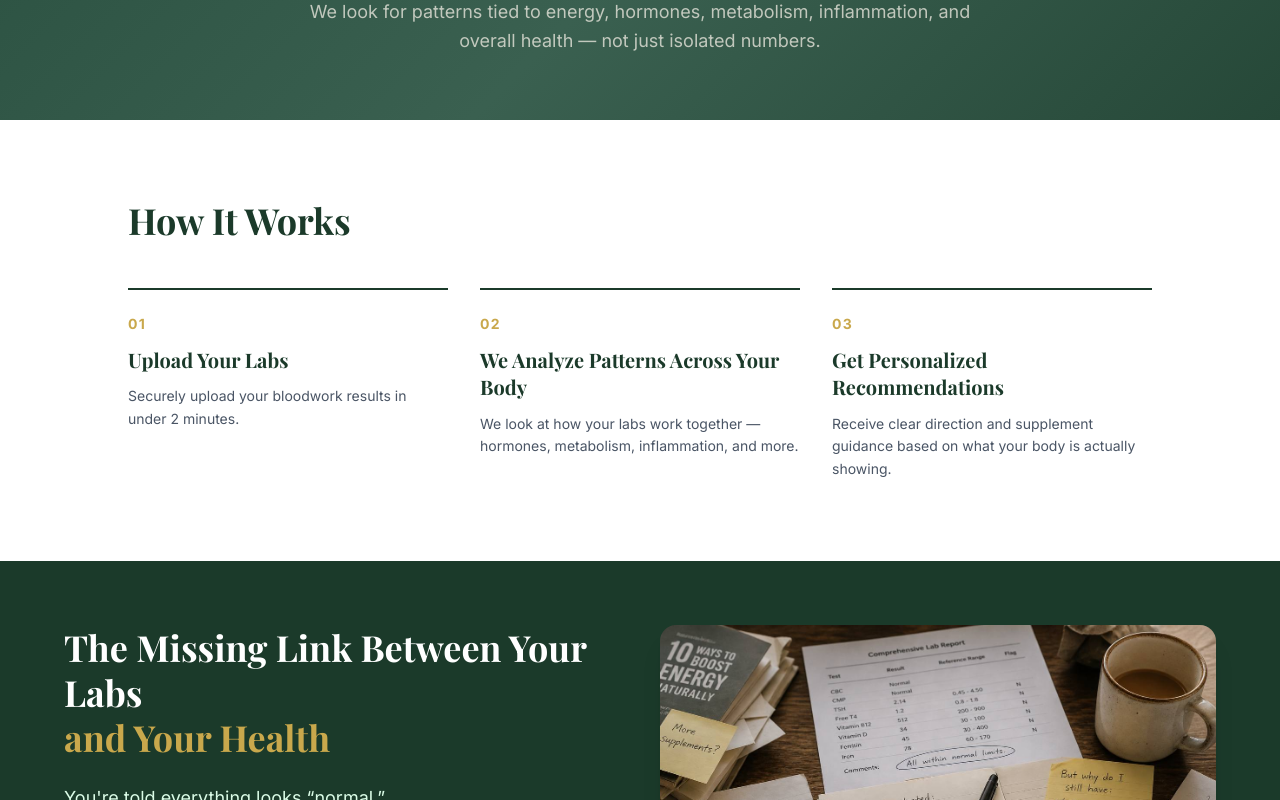
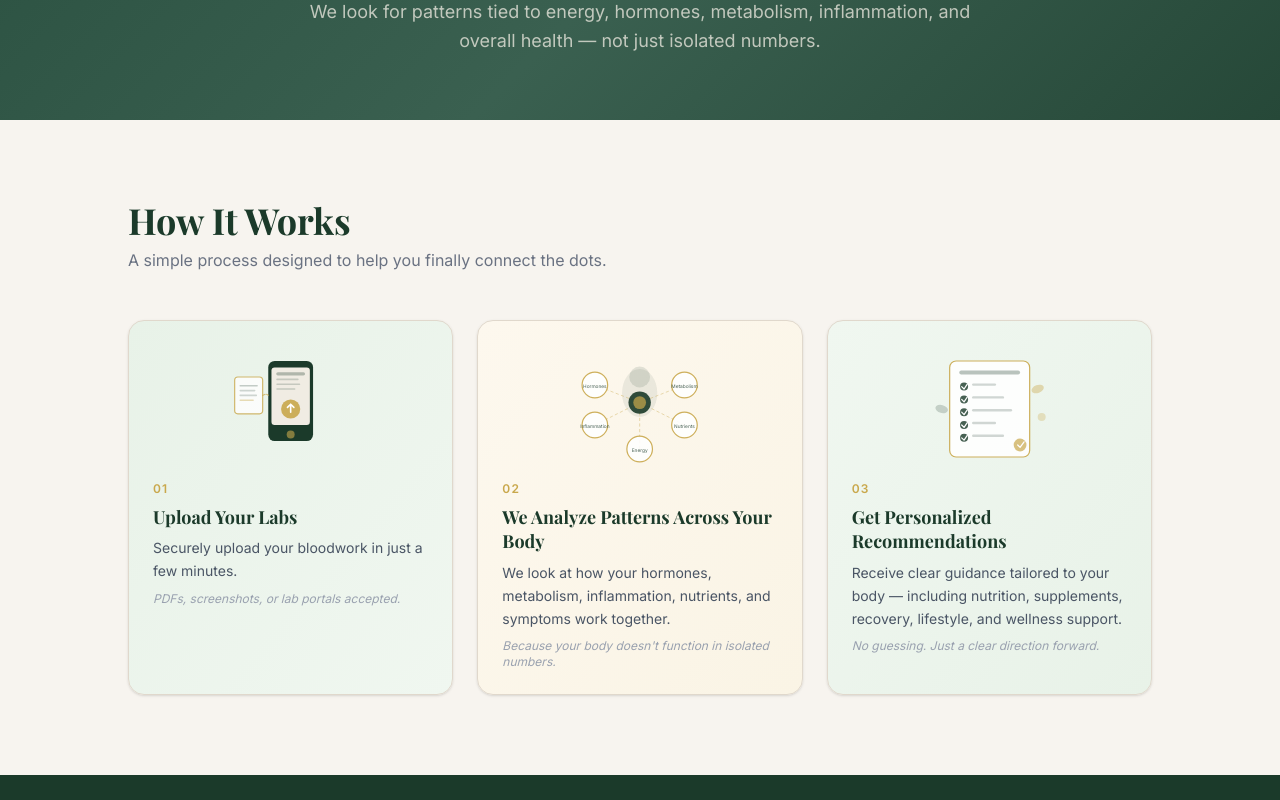
Before and after one commit to Sherryfarmshop/rooted-clarity-website, a Next.js app: page / in a window 1280 px wide. Shown: the part 1020-1820 px from the top of the page. Built offline with nearby package versions, Linux system fonts and the light colour scheme; a web font is replaced by a local one.

Commit message:
how-it-works-warm-visual-cards

```diff
--- a/src/components/HowItWorks.tsx
+++ b/src/components/HowItWorks.tsx
@@ -3,35 +3,130 @@ export default function HowItWorks() {
     {
       number: "01",
       title: "Upload Your Labs",
-      desc: "Securely upload your bloodwork results in under 2 minutes.",
+      desc: "Securely upload your bloodwork in just a few minutes.",
+      detail: "PDFs, screenshots, or lab portals accepted.",
+      bg: "from-[#e8f2e8] to-[#f0f7f0]",
+      svg: (
+        <svg viewBox="0 0 200 160" className="w-full h-full" fill="none" xmlns="http://www.w3.org/2000/svg">
+          {/* Phone */}
+          <rect x="72" y="20" width="56" height="100" rx="8" fill="#1B3A2A" />
+          <rect x="76" y="28" width="48" height="72" rx="4" fill="#f0ece3" />
+          <circle cx="100" cy="112" r="5" fill="#C9A84C" opacity="0.6" />
+          {/* Lab report on screen */}
+          <rect x="82" y="34" width="36" height="4" rx="2" fill="#1B3A2A" opacity="0.3" />
+          <rect x="82" y="42" width="28" height="2" rx="1" fill="#1B3A2A" opacity="0.2" />
+          <rect x="82" y="48" width="30" height="2" rx="1" fill="#1B3A2A" opacity="0.2" />
+          <rect x="82" y="54" width="24" height="2" rx="1" fill="#1B3A2A" opacity="0.2" />
+          {/* Upload arrow */}
+          <circle cx="100" cy="80" r="12" fill="#C9A84C" opacity="0.9" />
+          <path d="M100 74 L100 84 M96 78 L100 74 L104 78" stroke="white" strokeWidth="2" strokeLinecap="round" strokeLinejoin="round" />
+          {/* Floating document */}
+          <rect x="30" y="40" width="35" height="46" rx="4" fill="white" stroke="#C9A84C" strokeWidth="1.5" opacity="0.8" />
+          <rect x="36" y="50" width="23" height="2" rx="1" fill="#1B3A2A" opacity="0.25" />
+          <rect x="36" y="56" width="20" height="2" rx="1" fill="#1B3A2A" opacity="0.2" />
+          <rect x="36" y="62" width="22" height="2" rx="1" fill="#1B3A2A" opacity="0.2" />
+          <rect x="36" y="68" width="18" height="2" rx="1" fill="#C9A84C" opacity="0.4" />
+          {/* Arrow from doc to phone */}
+          <path d="M65 63 Q70 60 72 63" stroke="#C9A84C" strokeWidth="1.5" strokeDasharray="3 2" strokeLinecap="round" opacity="0.7" />
+        </svg>
+      ),
     },
     {
       number: "02",
       title: "We Analyze Patterns Across Your Body",
-      desc: "We look at how your labs work together — hormones, metabolism, inflammation, and more.",
+      desc: "We look at how your hormones, metabolism, inflammation, nutrients, and symptoms work together.",
+      detail: "Because your body doesn't function in isolated numbers.",
+      bg: "from-[#fdf8ee] to-[#faf4e5]",
+      svg: (
+        <svg viewBox="0 0 200 160" className="w-full h-full" fill="none" xmlns="http://www.w3.org/2000/svg">
+          {/* Central body silhouette */}
+          <ellipse cx="100" cy="60" rx="22" ry="30" fill="#1B3A2A" opacity="0.08" />
+          <ellipse cx="100" cy="40" rx="13" ry="13" fill="#1B3A2A" opacity="0.12" />
+          {/* Connecting nodes */}
+          {[
+            { x: 44, y: 50, label: "Hormones" },
+            { x: 156, y: 50, label: "Metabolism" },
+            { x: 44, y: 100, label: "Inflammation" },
+            { x: 156, y: 100, label: "Nutrients" },
+            { x: 100, y: 130, label: "Energy" },
+          ].map((node, i) => (
+            <g key={i}>
+              <line x1={node.x} y1={node.y} x2="100" y2="72" stroke="#C9A84C" strokeWidth="1" strokeDasharray="4 3" opacity="0.5" />
+              <circle cx={node.x} cy={node.y} r="16" fill="white" stroke="#C9A84C" strokeWidth="1.5" opacity="0.9" />
+              <text x={node.x} y={node.y + 4} textAnchor="middle" fontSize="6" fill="#1B3A2A" opacity="0.8">{node.label}</text>
+            </g>
+          ))}
+          {/* Center hub */}
+          <circle cx="100" cy="72" r="14" fill="#1B3A2A" opacity="0.9" />
+          <circle cx="100" cy="72" r="8" fill="#C9A84C" opacity="0.7" />
+        </svg>
+      ),
     },
     {
       number: "03",
       title: "Get Personalized Recommendations",
-      desc: "Receive clear direction and supplement guidance based on what your body is actually showing.",
+      desc: "Receive clear guidance tailored to your body — including nutrition, supplements, recovery, lifestyle, and wellness support.",
+      detail: "No guessing. Just a clear direction forward.",
+      bg: "from-[#f0f7f0] to-[#e8f2e8]",
+      svg: (
+        <svg viewBox="0 0 200 160" className="w-full h-full" fill="none" xmlns="http://www.w3.org/2000/svg">
+          {/* Wellness plan document */}
+          <rect x="50" y="20" width="100" height="120" rx="8" fill="white" stroke="#C9A84C" strokeWidth="1.5" opacity="0.9" />
+          {/* Header line */}
+          <rect x="62" y="32" width="76" height="5" rx="2.5" fill="#1B3A2A" opacity="0.3" />
+          {/* Checkmark items */}
+          {[0, 1, 2, 3, 4].map((i) => (
+            <g key={i}>
+              <circle cx="68" cy={52 + i * 16} r="5" fill="#1B3A2A" opacity="0.8" />
+              <path d={`M65 ${52 + i * 16} L68 ${55 + i * 16} L72 ${49 + i * 16}`} stroke="white" strokeWidth="1.5" strokeLinecap="round" strokeLinejoin="round" />
+              <rect x="78" y={48 + i * 16} width={30 + (i % 3) * 10} height="3" rx="1.5" fill="#1B3A2A" opacity="0.2" />
+            </g>
+          ))}
+          {/* Gold accent dot */}
+          <circle cx="138" cy="125" r="8" fill="#C9A84C" opacity="0.7" />
+          <path d="M135 125 L138 128 L143 121" stroke="white" strokeWidth="1.5" strokeLinecap="round" strokeLinejoin="round" />
+          {/* Small supplement pills floating */}
+          <ellipse cx="160" cy="55" rx="8" ry="5" fill="#C9A84C" opacity="0.4" transform="rotate(-20 160 55)" />
+          <ellipse cx="40" cy="80" rx="8" ry="5" fill="#1B3A2A" opacity="0.2" transform="rotate(15 40 80)" />
+          <circle cx="165" cy="90" r="5" fill="#C9A84C" opacity="0.3" />
+        </svg>
+      ),
     },
   ];
 
   return (
-    <section id="how-it-works" className="bg-white px-6 py-16 sm:py-20">
+    <section id="how-it-works" className="bg-[#f7f4ef] px-6 py-16 sm:py-20">
       <div className="max-w-5xl mx-auto">
-        <h2 className="font-serif text-3xl sm:text-4xl font-bold text-[#1B3A2A] mb-12">
+
+        <h2 className="font-serif text-3xl sm:text-4xl font-bold text-[#1B3A2A] mb-2">
           How It Works
         </h2>
-        <div className="grid md:grid-cols-3 gap-8">
+        <p className="text-gray-500 text-base mb-12">
+          A simple process designed to help you finally connect the dots.
+        </p>
+
+        <div className="grid md:grid-cols-3 gap-6">
           {steps.map((step) => (
-            <div key={step.number} className="border-t-2 border-[#1B3A2A] pt-6">
-              <p className="text-[#C9A84C] font-bold text-sm tracking-widest mb-3">{step.number}</p>
-              <h3 className="font-serif text-xl font-bold text-[#1B3A2A] mb-3 leading-snug">{step.title}</h3>
-              <p className="text-gray-600 text-sm leading-relaxed">{step.desc}</p>
+            <div
+              key={step.number}
+              className={`rounded-2xl overflow-hidden shadow-sm border border-[#e0d8cc] bg-gradient-to-br ${step.bg}`}
+            >
+              {/* Illustration */}
+              <div className="px-6 pt-6 pb-2 h-40">
+                {step.svg}
+              </div>
+
+              {/* Text */}
+              <div className="px-6 pb-6">
+                <p className="text-[#C9A84C] text-xs font-semibold tracking-widest mb-2">{step.number}</p>
+                <h3 className="font-serif text-lg font-bold text-[#1B3A2A] mb-2 leading-snug">{step.title}</h3>
+                <p className="text-gray-600 text-sm leading-relaxed mb-2">{step.desc}</p>
+                <p className="text-gray-400 text-xs italic">{step.detail}</p>
+              </div>
             </div>
           ))}
         </div>
+
       </div>
     </section>
   );
```
